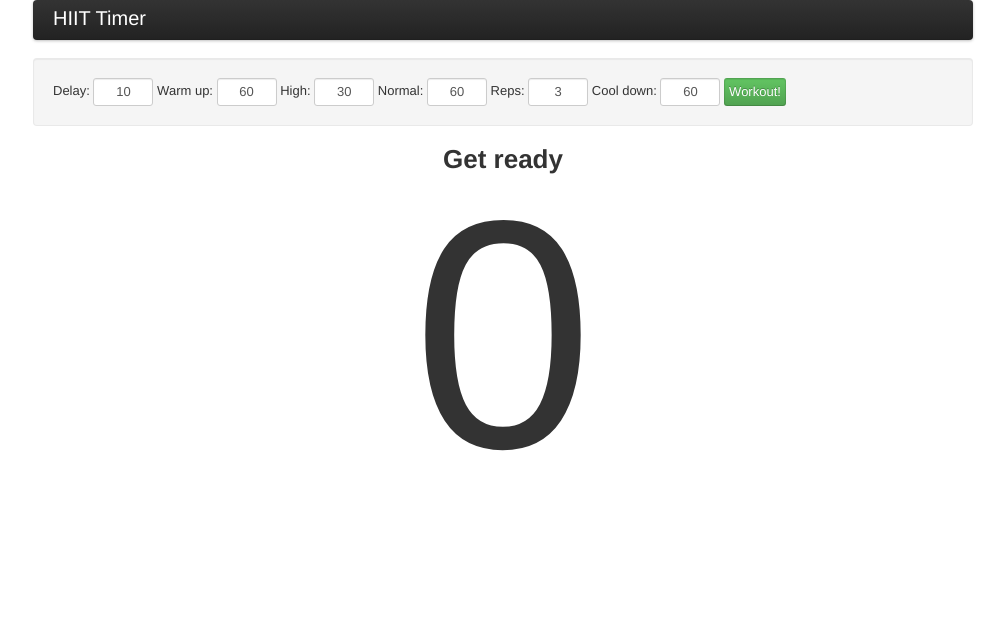
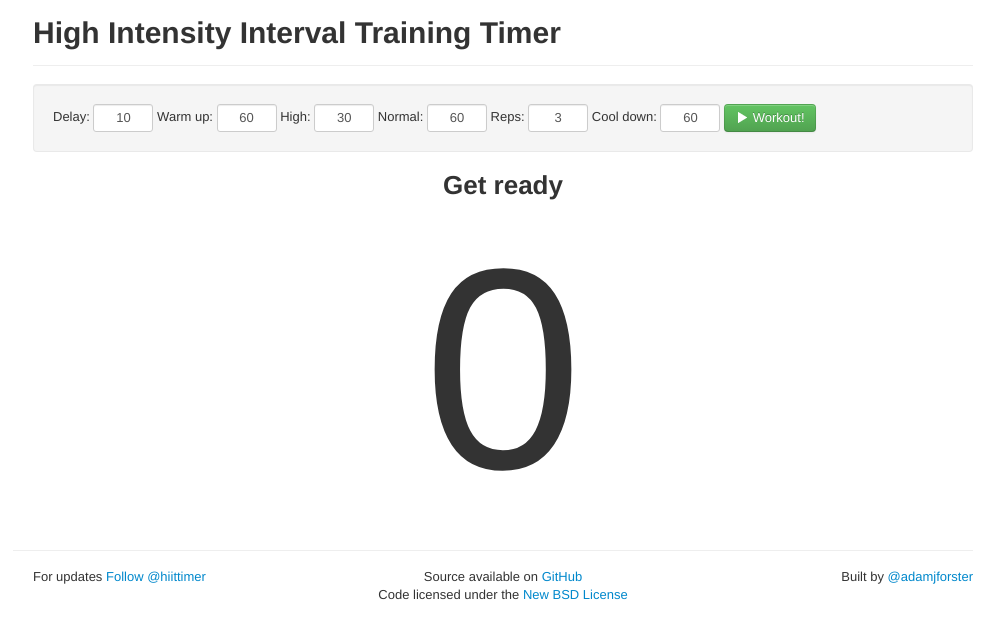
Before and after one commit to adamjforster/hiit-timer-web, a plain HTML site: page index.html in a window 1280 px wide. Shown: the whole page, without its empty margins (137-1142 px from the left). Drawn offline with Linux system fonts and the light colour scheme.

Commit message:
Add footer and refactor buttons.
Add follow and license information in a footer.
Use links instead of inputs for buttons to allow the addition of
icons.

```diff
--- a/index.html
+++ b/index.html
@@ -2,7 +2,7 @@
 <html lang="en">
 <head>
     <meta charset="utf-8">
-    <title>HIIT timer</title>
+    <title>High Intensity Interval Training Timer</title>
 
     <link href="css/bootstrap.css" rel="stylesheet">
     <link href="css/default.css" rel="stylesheet">
@@ -12,15 +12,10 @@
 </head>
 <body>
     <div class="container">
-        <div class="navbar">
-		    <div class="navbar-inner">
-		        <div class="container">
-		            <a class="brand" href=".">HIIT Timer</a>
-		        </div>
-	        </div>
-        </div>
-        <form class="form-inline well">
-            <fieldset id="settings-fields">
+        <header class="page-header">
+            <h1>High Intensity Interval Training Timer</h1>
+        </header>
+        <div id="settings-fields" class="form-inline well">
    		    <label for="delay">Delay:</label>
    		    <input id="delay" type="text" value="10" class="span1" />
    		    <label for="warm_up">Warm up:</label>
@@ -33,14 +28,39 @@
    		    <input id="reps" type="text" value="3" class="span1" />
    		    <label for="cool_down">Cool down:</label>
    		    <input id="cool_down" type="text" value="60" class="span1" />
-    		    <input id="start" type="submit" value="Workout!" class="btn-success" />
-                <input id="stop" type="submit" value="Stop" class="btn-danger" />
-		    </fieldset>
-	    </form>
+   		    <a id="start" class="btn btn-success">
+   		        <i class="icon-play icon-white"></i> Workout!
+   		    </a>
+            <a id="stop" class="btn btn-danger">
+                <i class="icon-stop icon-white"></i> Stop
+            </a>
+	    </div>
 	    <div id="countdown-area">
 		    <h2 id="section-title">Get ready</h2>
 		    <p id="countdown">0</p>
 	    </div>
+	    <footer class="row">
+	        <div id="follow" class="span4">
+                For updates
+	            <a href="https://twitter.com/hiittimer" class="twitter-follow-button" data-show-count="false">Follow @hiittimer</a>
+                <script>!function(d,s,id){var js,fjs=d.getElementsByTagName(s)[0];if(!d.getElementById(id)){js=d.createElement(s);js.id=id;js.src="//platform.twitter.com/widgets.js";fjs.parentNode.insertBefore(js,fjs);}}(document,"script","twitter-wjs");</script>
+            </div>
+	        <div id="license" class="span4">
+	            <p>
+                    Source available on
+                    <a href="https://github.com/adamjforster/hiit-timer-web">
+                        GitHub</a>
+                </p>
+	            <p>
+	                Code licensed under the
+	                <a href="https://github.com/adamjforster/hiit-timer-web/blob/master/LICENSE">
+	                    New BSD License</a>
+	            </p>
+	        </div>
+	        <div id="built-by" class="span4">
+	            <p>Built by <a href="https://twitter.com/adamjforster">@adamjforster</a></p>
+	        </div>
+	    </footer>
     </div>
 </body>
 </html>
--- a/js/hiit-timer.js
+++ b/js/hiit-timer.js
@@ -18,8 +18,6 @@ function start() {
 	$('#section-title').html(schedule[0].title);
 	$('#countdown').html(count);
 	interval_id = setInterval(tick, 1000);
-
-	return false; // Prevent the form from being submitted.
 }
 
 function stop(now) {
@@ -29,8 +27,6 @@ function stop(now) {
 	$('#section-title').html('Done');
 	$('#countdown').html(0);
 	toggle_buttons();
-
-	return false;  // Prevent the form from being submitted.
 }
 
 function toggle_buttons() {
--- a/less/default.less
+++ b/less/default.less
@@ -22,8 +22,8 @@
     }
 
 	#countdown {
-		font-size: 25em;
-		line-height: 1em;
+		font-size: 22em;
+		line-height: 1.2em;
 	}
 }
 
@@ -42,3 +42,20 @@
 #countdown-area.cooldown {
     color: @blue;
 }
+
+footer {
+	border-top: 1px solid #EEEEEE;
+	padding-top: 17px;
+
+	p {
+	    margin-bottom: 0;
+    }
+
+	#license {
+	    text-align: center;
+	}
+
+	#built-by {
+	   text-align: right;
+	}
+}
```
Also changed, not shown: css/default.css, img/glyphicons-halflings-white.png (added). Lines whose indentation alone changed are shown as unchanged.
